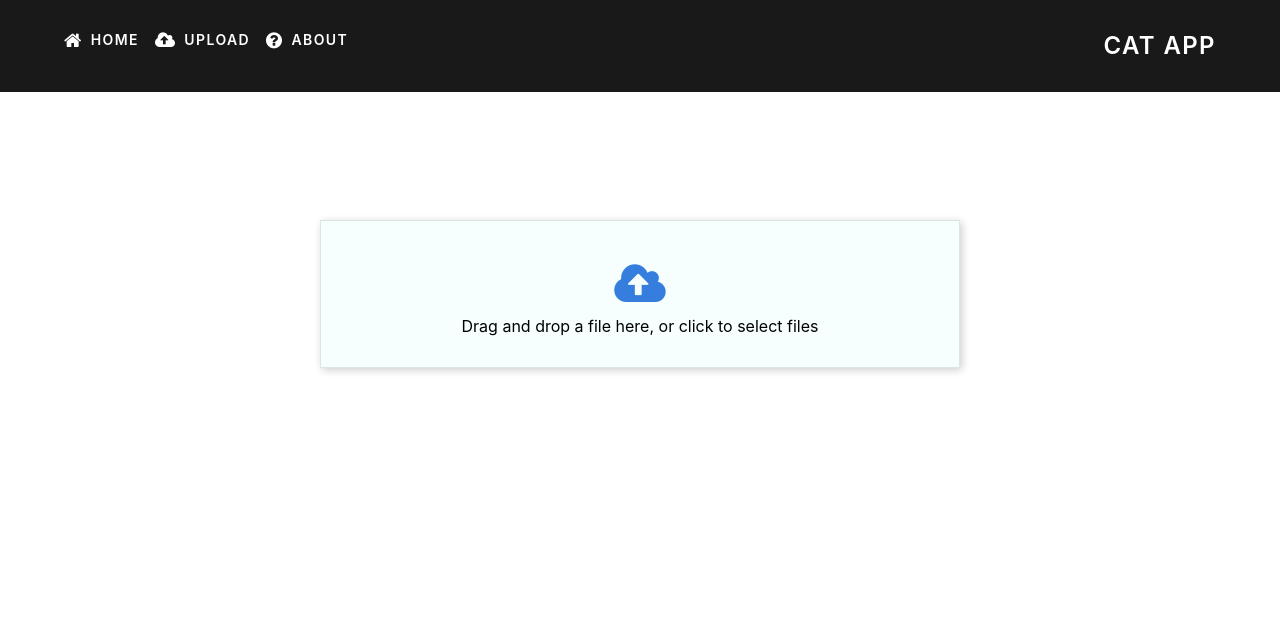
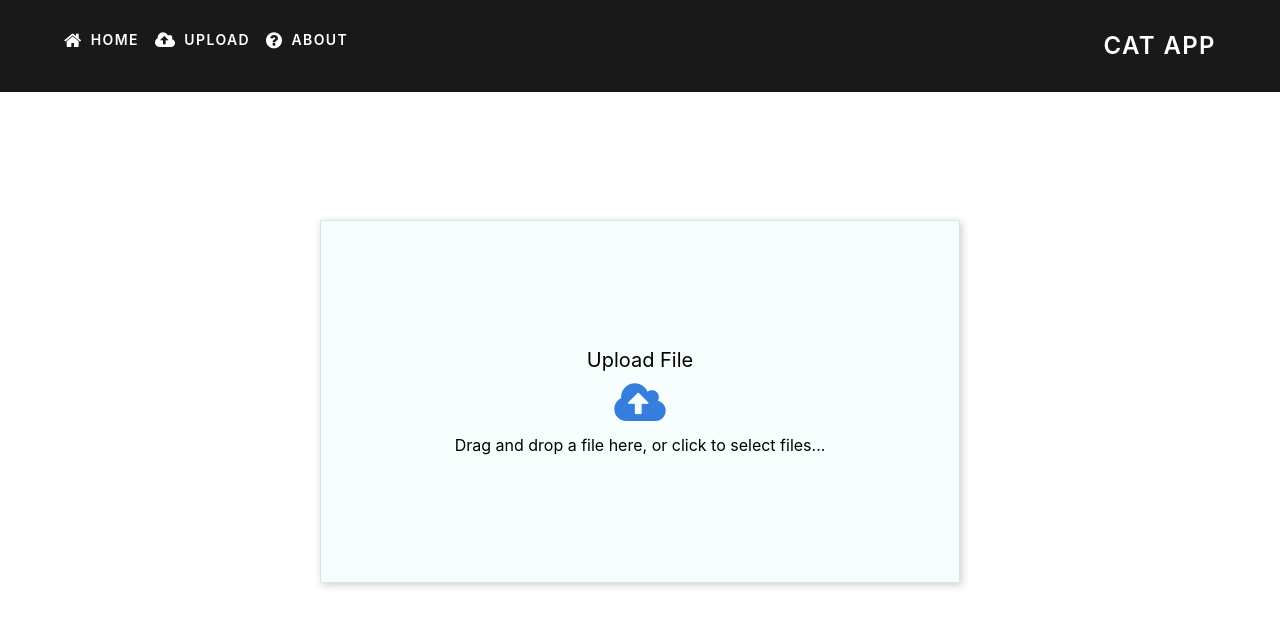
Before and after one commit to pjsvis/catapp, a React (Create React App) app: page /upload in a window 1280 px wide. Shown: the top 626 px of the page. Built offline with nearby package versions, Linux system fonts and the light colour scheme.

Commit message:
Fix drop zone padding

```diff
--- a/src/components/CatDropzone.tsx
+++ b/src/components/CatDropzone.tsx
@@ -67,35 +67,39 @@ export function CatDropzone() {
 
   return (
     <>
-      <div className="ba b--black-10 bg-washed-blue pa4 shadow-4 mt6 pointer">
       <Dropzone onDrop={(acceptedFiles) => handleUpload(acceptedFiles)}>
         {({ getRootProps, getInputProps }) => (
           <section>
             <div {...getRootProps()}>
+              <div className="ba b--black-10 bg-washed-blue pa4 pt6 pb6 shadow-4 mt6 pointer">
+                <div className="f4 mb2 center fit-w">Upload File</div>
                 <div className="blue center fit-w mt2">
                   <i className="fa fa-3x fa-cloud-upload"></i>
                 </div>
                 <form id="upload">
                   <input {...getInputProps()} />
-                  <div className="center fit-w mt2">Drag and drop a file here, or click to select files</div>
+                  <div className="center fit-w mt2">Drag and drop a file here, or click to select files...</div>
                 </form>
                 {isUploading ? (
-                  <div>
+                  <div className="fit-w center">
                     <i className="fa fa-spinner fa-spin fa-lg fa-fw"></i>
                     <span className="">Uploading file {file && file.name}...</span>{' '}
                   </div>
                 ) : null}
               </div>
+            </div>
           </section>
         )}
       </Dropzone>
-      </div>
       <div>
         {errorMsg ? (
-          <div className="2ba b--black-10 mt2 bg-washed-red pa2">
+          <div className="ba b--black-10 mt2 bg-washed-red pa4 mt4 shadow-4">
+            <div className="f4 mb2">Upload Error</div>
             <div>{errorMsg ? errorMsg : null}</div>
             <div>{response ? <div>{response}</div> : null}</div>
-            <button onClick={clearError}>Clear</button>
+            <button className="mt2" onClick={clearError}>
+              Clear
+            </button>
           </div>
         ) : null}
       </div>
```
Lines whose indentation alone changed are shown as unchanged.
